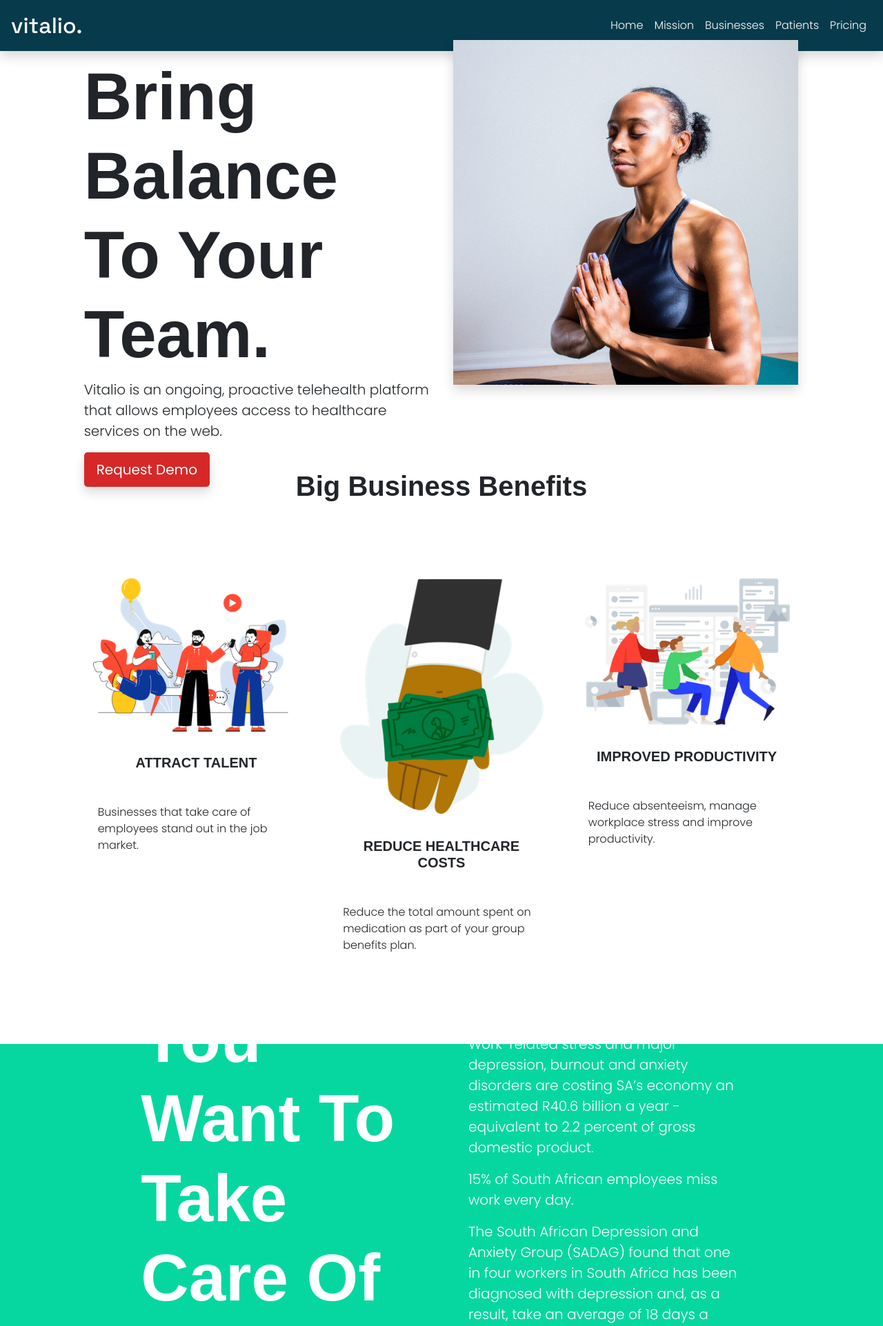
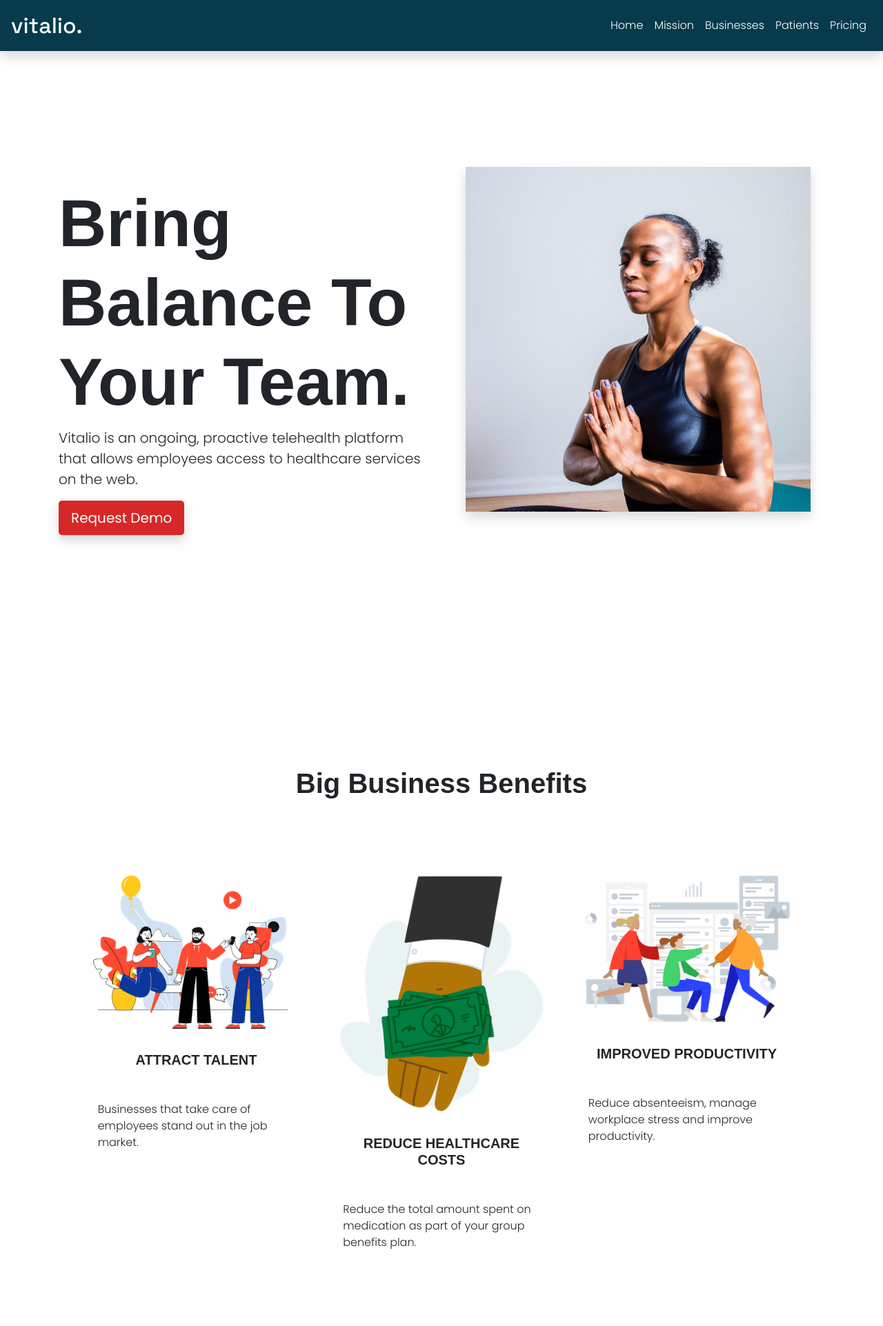
Before and after one commit to obakeng-develops/vitalio, a Django app: page / in a window 1280 px wide. Shown: the top 1923 px of the page at 69% size. Run offline with Django 3.2, Linux system fonts and the light colour scheme; some libraries are stand-ins or nearby versions.

Commit message:
Fixed grid issues on all pages.

```diff
--- a/vitalio/pages/static/css/pages.css
+++ b/vitalio/pages/static/css/pages.css
@@ -18,35 +18,8 @@ body {
 }
 
 /* Sections */
-.splash {
-    height: 80vh;
-}
-.facts {
-    height: 100vh;
-}
-.benefits {
-    height: 100vh;
-}
-.footer {
+.footer, .talk {
     color: white;
-    height: 40vh;
-}
-.about {
-    height: 100vh;
-}
-.business {
-    height: 80vh;
-}
-.talk {
-    height: 40vh;
-    color: #fff;
-}
-.patients {
-    height: 100vh;
-    color: #fff;
-}
-.pricing {
-    height: 80vh;
 }
 
 /* Footer */
--- a/vitalio/pages/templates/pages/about.html
+++ b/vitalio/pages/templates/pages/about.html
@@ -5,9 +5,9 @@
 
 {% block content %}
 
-<section class="container-fluid about d-flex align-items-center">
+<section class="container-fluid d-flex align-items-center my-5 py-5">
     <div class="row justify-content-center">
-        <div class="col-md-7">
+        <div class="col-sm-6">
             <h1 class="display-2 font-manrope-bold">Our mission is to democratize healthcare.</h1>
             <p class="lead mt-5">We want to say that we get it.</p>
             <p class="lead">Most of the time you're at work and things get hard. You need someone to talk to.
--- a/vitalio/pages/templates/pages/base.html
+++ b/vitalio/pages/templates/pages/base.html
@@ -24,7 +24,7 @@
     <nav class="navbar navbar-expand-lg navbar-light bg-midnight-green shadow">
         <a class="navbar-brand text-white logo font-grotesk" href="{% url 'home' %}">vitalio.</a>
         <button class="navbar-toggler" type="button" data-toggle="collapse" data-target="#navbarNavAltMarkup" aria-controls="navbarNavAltMarkup" aria-expanded="false" aria-label="Toggle navigation">
-            <span class="navbar-toggler-icon"></span>
+            <span class="navbar-toggler-icon text-white"></span>
         </button>
         <div class="collapse navbar-collapse" id="navbarNavAltMarkup">
             <div class="navbar-nav ml-auto">
--- a/vitalio/pages/templates/pages/business.html
+++ b/vitalio/pages/templates/pages/business.html
@@ -5,7 +5,7 @@
 
 {% block content %}
 
-<section class="container-fluid business mt-4">
+<section class="container-fluid business my-4 py-4">
     <div class="row justify-content-center">
         <div class="col-md-7">
             <h1 class="font-manrope-bold text-center mt-5">Make the workplace psychologically safe.</h1>
@@ -38,9 +38,9 @@
     </div>
 </section>
 
-<section class="container-fluid talk bg-caribbean-green mt-4">
+<section class="container-fluid talk bg-caribbean-green">
     <div class="row justify-content-center">
-        <div class="col-md-8 mt-5 pt-5">
+        <div class="col-md-8 my-5 py-5">
             <h2 class="display-4">Still unsure about Vitalio for your business?</h2>
             <a class="btn btn-primary shadow bg-midnight-green-white btn-lg" href="{% url 'demo' %}">Request Demo</a>
         </div>
--- a/vitalio/pages/templates/pages/footer.html
+++ b/vitalio/pages/templates/pages/footer.html
@@ -1,23 +1,23 @@
 <section class="container-fluid footer bg-midnight-green">
     <div class="row justify-content-center">
-        <div class="col-md-5 mx-4 my-5">
+        <div class="col-sm-4 mx-4 my-5 pb-5">
             <h1 class="display-4 font-manrope-bold logo">vitalio.</h1>
             <p class="lead">made with love, in South Africa.</p>
         </div>
-        <div class="col-md-2 mx-4 my-5">
+        <div class="col-sm-2 mx-4 my-5 pb-5">
             <h4>Company</h4>
             <ul class="navbar-nav">
                 <a href="{% url 'patients' %}" class="footer-link"><li class="navbar-item">About</li></a>
             </ul>
         </div>
-        <div class="col-md-2 mx-4 my-5">
+        <div class="col-sm-2 mx-4 my-5 pb-5">
             <h4>Product</h4>
             <ul class="navbar-nav">
                 <a href="{% url 'patients' %}" class="footer-link"><li class="navbar-item">For Patients</li></a>
                 <a href="{% url 'business' %}" class="footer-link"><li class="navbar-item">For Business</li></a>
             </ul>
         </div>
-        <div class="col-md-1 mx-4 my-5">
+        <div class="col-sm-2 mx-4 my-5 pb-5">
             <h4>Stay In Touch</h4>
             <ul class="navbar-nav">
                 <li class="navbar-item">hello@vitalio.co</li>
@@ -25,9 +25,10 @@
         </div>
     </div>
 </section>
+
 <section class="container-fluid bg-midnight-green">
     <div class="row justify-content-center">
-        <div class="col-md-11">
+        <div class="col-md-11 pt-5 mt-5">
             <ul class="d-flex">
                 <li class="nav-link text-white">vitalio. &copy; 2021</li>
                 <li class="nav-link text-white">Privacy Policy</li>
--- a/vitalio/pages/templates/pages/home.html
+++ b/vitalio/pages/templates/pages/home.html
@@ -4,9 +4,9 @@
 {% block title %} vitalio. {% endblock %}
 
 {% block content %}
-<section class="container-fluid splash d-flex align-items-center">
+    <section class="container d-flex align-items-center my-5 py-5">
         <div class="row justify-content-center py-5">
-        <div class="col-sm-5">
+            <div class="col-md-6">
                 <div class="my-5">
                     <h1 class="display-1 font-manrope-bold">Bring Balance To Your Team.</h1>
                     <p class="lead">Vitalio is an ongoing, proactive telehealth platform that allows employees access to healthcare
@@ -15,7 +15,7 @@
                     <a class="btn btn-primary shadow bg-maximum-red-white btn-lg" href="{% url 'demo' %}">Request Demo</a>
                 </div>
             </div>
-        <div class="col-sm-5 d-none d-md-block d-sm-none">
+            <div class="col-md-6 d-none d-lg-block d-sm-none d-md-none">
                 <div class="my-4 align-items-center d-flex justify-content-center">
                     <img src="{% static 'images/madison.jpg' %}" class="shadow" width="500" height="500">
                 </div>
@@ -23,8 +23,8 @@
         </div>
     </section>
 
-<section class="container-fluid benefits d-flex align-items-center">
-    <div class="row justify-content-center">
+<section class="container-fluid d-flex align-items-center my-5 py-5">
+    <div class="row justify-content-center my-5 py-5">
         <div class="col-md-10">
             <h1 class="text-center font-manrope-bold">Big Business Benefits</h1>
             <div class="card-deck my-5 py-5">
@@ -54,14 +54,14 @@
     </div>
 </section>
 
-<section class="container-fluid facts bg-caribbean-green d-flex align-items-center">
-    <div class="row justify-content-center">
-        <div class="col-md-4 mx-4">
+<section class="container-fluid bg-caribbean-green d-flex align-items-center">
+    <div class="row justify-content-center my-5 py-5">
+        <div class="col-md-4 mx-4 my-5 py-5">
             <h1 class="display-1 text-white font-manrope-bold">
                 You Want To Take Care Of Your Team. We Get It.
             </h1>
         </div>
-        <div class="col-md-4 mx-4 text-white">
+        <div class="col-md-4 mx-4 text-white my-5 py-5">
             <h3 class="font-manrope-bold">Here are the facts.</h3>
             <div class="my-3">
                 <p class="lead">Work-related stress and major depression,
--- a/vitalio/pages/templates/pages/pricing.html
+++ b/vitalio/pages/templates/pages/pricing.html
@@ -6,12 +6,12 @@
 {% block content %}
 
 <section class="container-fluid pricing d-flex align-items-center">
-    <div class="row justify-content-center">
+    <div class="row justify-content-center my-5 py-5">
         <div class="col-md-12">
             <h1 class="text-center my-4 py-3 display-3 font-manrope">Pick what works best for your employees.</h1>
         </div>
 
-        <div class="col-md-3">
+        <div class="col-md-3 my-4">
             <div class="card bg-midnight-green shadow rounded-0">
                 <div class="card-header text-center text-white">Lite</div>
                 <div class="card-body">
@@ -23,7 +23,7 @@
                 <div class="card-footer bg-midnight-green text-center shadow-sm"><a class="btn btn-primary rounded-0 bg-maximum-red-white" href="{% url 'demo' %}">Request Demo</a></div>
             </div>
         </div>
-        <div class="col-md-3">
+        <div class="col-md-3 my-4">
             <div class="card bg-midnight-green shadow rounded-0">
                 <div class="card-header text-center text-white">Premium</div>
                 <div class="card-body">
```
Also changed, not shown: vitalio/pages/templates/pages/patients.html (+6 -6 lines). Lines whose indentation alone changed are shown as unchanged.
